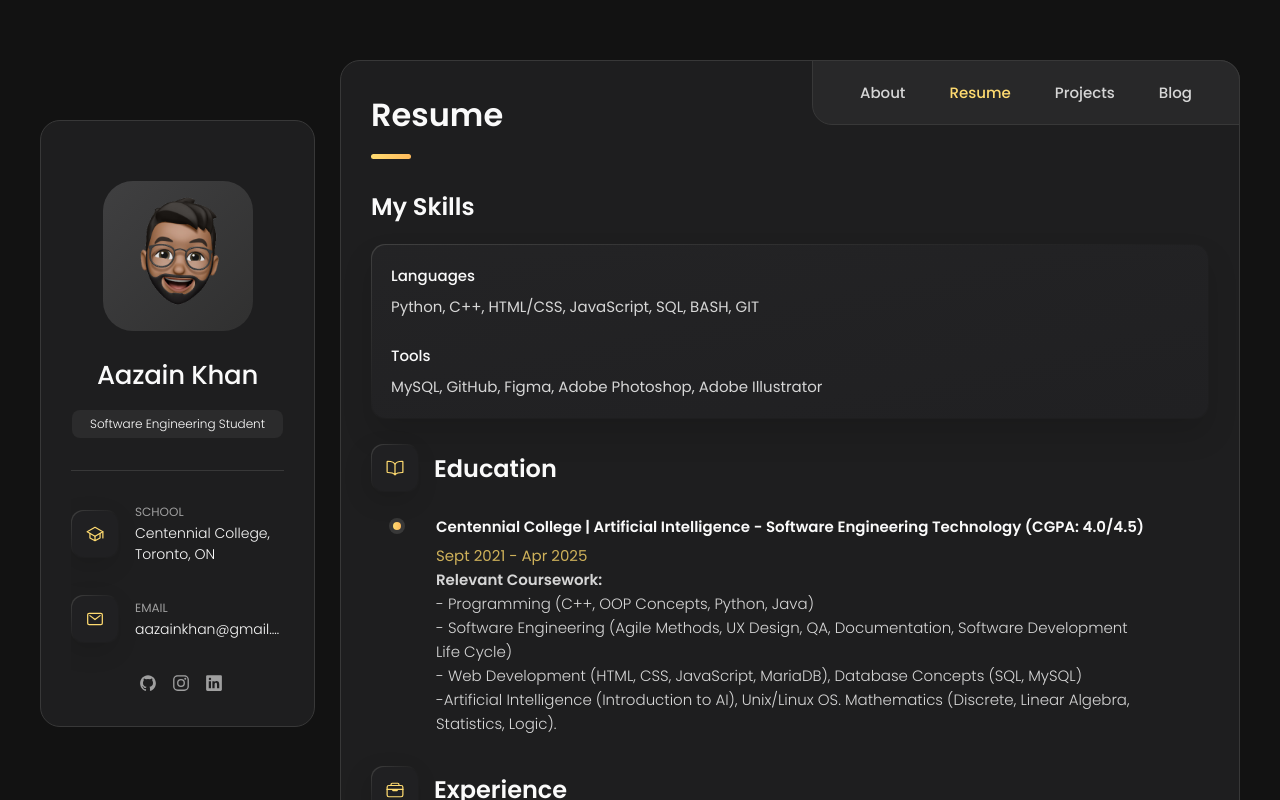
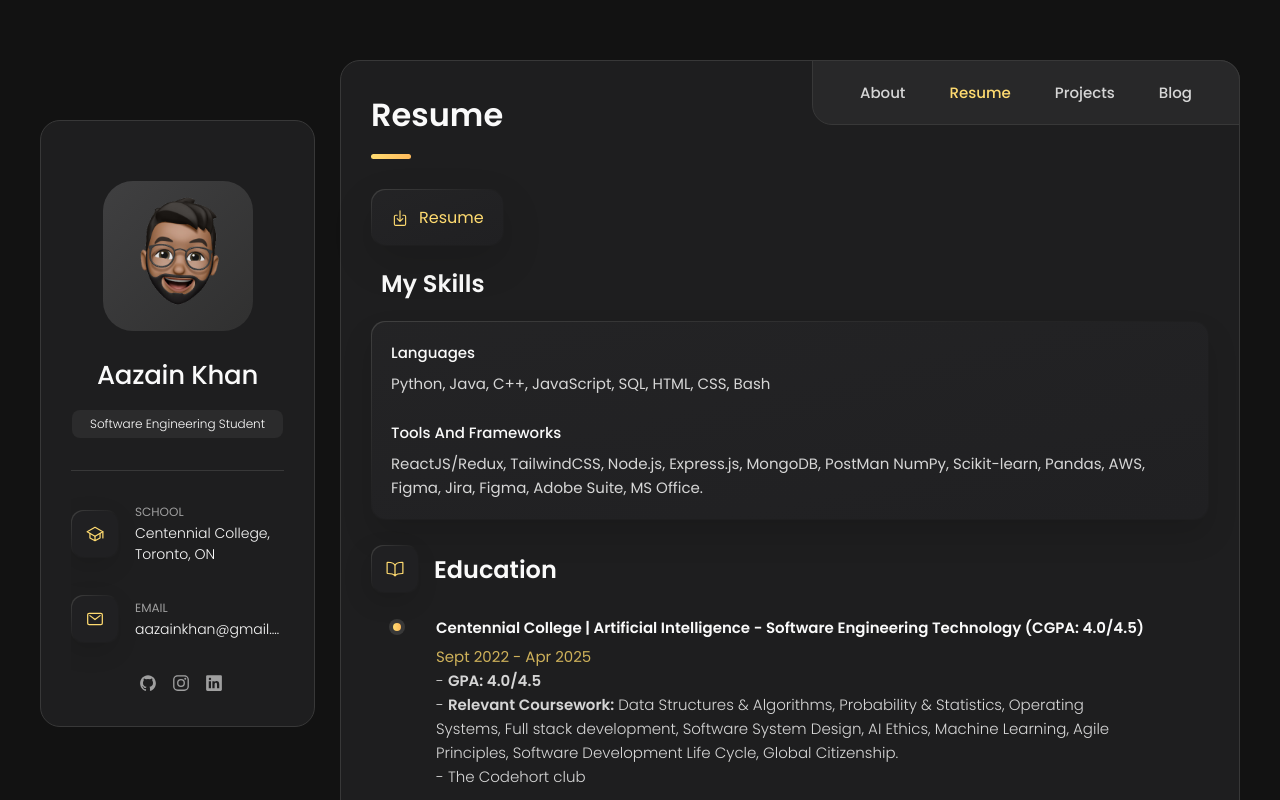
Before and after one commit to AazainKhan/aazainkhan.github.io, a React (Create React App) app: page / in a window 1280 px wide. Both pictures are taken after a click on the button "Resume". Shown: the top 800 px of the page. Built offline with nearby package versions, Linux system fonts and the light colour scheme.

Commit message:
Updated projects and Added resume

```diff
--- a/src/components/Projects.js
+++ b/src/components/Projects.js
@@ -8,35 +8,6 @@ export default function Projects() {
                 </header>
 
                 <section className="projects">
-
-                    <ul className="filter-list">
-
-                        <li className="filter-item">
-                            <button className="active" data-filter-btn>All</button>
-                        </li>
-
-                        <li className="filter-item">
-                            <button data-filter-btn>Web development</button>
-                        </li>
-
-                    </ul>
-
-                    <div className="filter-select-box">
-                        <button className="filter-select" data-select>
-                            <span className="select-value" data-select-value>Select category</span>
-                            <span className="select-icon">
-                                <ion-icon name="chevron-down"></ion-icon>
-                            </span>
-                        </button>
-                        <ul className="select-list">
-                            <li className="select-item">
-                                <button data-select-item>All</button>
-                            </li>
-                            <li className="select-item">
-                                <button data-select-item>Web development</button>
-                            </li>
-                        </ul>
-                    </div>
 
                     <ul className="project-list">
 
@@ -76,6 +47,42 @@ export default function Projects() {
                             </a>
                         </li>
 
+                        <li className="project-item  active" data-filter-item data-category="web development">
+                            <a href="https://github.com/AazainKhan/say-it" target="_blank">
+
+                                <figure className="project-img">
+                                    <div className="project-item-icon-box">
+                                        <ion-icon name="eye-outline"></ion-icon>
+                                    </div>
+
+                                    <img src="./images/project-3.png" alt="LaCucuracha Smash game" loading="lazy" />
+                                </figure>
+
+                                <h3 className="project-title">Say It</h3>
+
+                                <p className="project-category">Web development</p>
+
+                            </a>
+                        </li>
+
+                        <li className="project-item  active" data-filter-item data-category="web development">
+                            <a href="https://github.com/AazainKhan/FNDetectGPT" target="_blank">
+
+                                <figure className="project-img">
+                                    <div className="project-item-icon-box">
+                                        <ion-icon name="eye-outline"></ion-icon>
+                                    </div>
+
+                                    <img src="./images/project-4.png" alt="LaCucuracha Smash game" loading="lazy" />
+                                </figure>
+
+                                <h3 className="project-title">FNDetectGPT</h3>
+
+                                <p className="project-category">Machine Learning</p>
+
+                            </a>
+                        </li>
+
                     </ul>
 
                 </section>
--- a/src/components/Resume.js
+++ b/src/components/Resume.js
@@ -6,6 +6,16 @@ export default function Resume() {
                 <header>
                     <h2 className="h2 article-title">Resume</h2>
                 </header>
+                <a href="https://centennialcollegeedu-my.sharepoint.com/:b:/g/personal/akhan604_my_centennialcollege_ca/EdZBlvWWGYdCquSa58OUUG4BFxkTYfMjnr_vXcYyxio1uw?e=xLS78s" target="_blank">
+                    <button class="form-btn" type="button" data-form-btn>
+                        <ion-icon name="download-outline"></ion-icon>
+                        Resume
+                    </button>
+                </a>
+
+
+
+
 
                 <section className="skill">
 
@@ -19,7 +29,7 @@ export default function Resume() {
                                 <h5 className="h5">Languages</h5>
                             </div>
                             <p className="skills-text">
-                                Python, C++, HTML/CSS, JavaScript, SQL, BASH, GIT
+                                Python, Java, C++, JavaScript, SQL, HTML, CSS, Bash
                             </p>
 
                         </li>
@@ -27,12 +37,11 @@ export default function Resume() {
                         <li className="skills-item">
 
                             <div className="title-wrapper">
-                                <h5 className="h5">Tools</h5>
+                                <h5 className="h5">Tools and Frameworks</h5>
                             </div>
                             <p className="skills-text">
-                                MySQL, GitHub, Figma, Adobe Photoshop, Adobe Illustrator
+                                ReactJS/Redux, TailwindCSS, Node.js, Express.js, MongoDB, PostMan NumPy, Scikit-learn, Pandas, AWS, Figma, Jira, Figma, Adobe Suite, MS Office.
                             </p>
-
                         </li>
 
 
@@ -57,14 +66,12 @@ export default function Resume() {
 
                             <h4 className="h4 timeline-item-title">Centennial College | Artificial Intelligence - Software Engineering Technology (CGPA: 4.0/4.5)</h4>
 
-                            <span>Sept 2021 - Apr 2025</span>
+                            <span>Sept 2022 - Apr 2025</span>
 
                             <p className="timeline-text">
-                                <strong>Relevant Coursework:</strong><br />
-                                - Programming (C++, OOP Concepts, Python, Java) <br />
-                                - Software Engineering (Agile Methods, UX Design, QA, Documentation, Software Development Life Cycle) <br />
-                                - Web Development (HTML, CSS, JavaScript, MariaDB), Database Concepts (SQL, MySQL) <br />
-                                -Artificial Intelligence (Introduction to AI), Unix/Linux OS. Mathematics (Discrete, Linear Algebra, Statistics, Logic).
+                                - <b>GPA: 4.0/4.5</b><br />
+                                - <b>Relevant Coursework:</b> Data Structures & Algorithms, Probability & Statistics, Operating Systems, Full stack development, Software System Design, AI Ethics, Machine Learning, Agile Principles, Software Development Life Cycle, Global Citizenship.<br />
+                                - The Codehort club<br />
                             </p>
 
                         </li>
@@ -89,13 +96,14 @@ export default function Resume() {
 
                             <h4 className="h4 timeline-item-title">Wireless Consultant</h4>
 
-                            <span>2021 — Present</span>
+                            <span>June 2023 — Present</span>
 
                             <p className="timeline-text">
                                 <strong>Staples</strong> <br />
-                                - Proactively sought out new business opportunities by setting up meetings with potential clients to solicit new business in the wireless industry, generating up to 7 contracted sales in a day. <br />
-                                - Delivered exceptional consulting services to individual customers and businesses using personalized needs solutions to build client relations based on honesty, trust, and engagement. <br />
-                                - Managed carrier agreements and financial structures for network plans with consumer and business clients, to meet contractual obligations discreetly and tactfully with organization and attention to detail.
+                                - Performed in the top 20% of wireless consultants in 2023 in Ontario by excelling in personal sales targets.<br />
+                                - Partnered with the store team to create awareness of Staples Wireless offers through referrals resulting in a 50% increase in sales of Bell, Virgin Mobile, and Lucky Mobile services.<br />
+                                - Utilized expert knowledge of products and services towards wireless and wireline solutions for consumer and small business needs using open-ended consulting, resulting in positive customer reviews.<br />
+                                - Collaborated directly with existing and potential clients, providing contract estimates and after-sales support on agreement details, and technology support boosting customer retention and referrals.<br />
                             </p>
 
                         </li>
--- a/src/index.css
+++ b/src/index.css
@@ -765,6 +765,50 @@ main {
   background: var(--jet);
 }
 
+.form-btn {
+  position: relative;
+  width: 100%;
+  background: var(--border-gradient-onyx);
+  color: var(--orange-yellow-crayola);
+  display: flex;
+  justify-content: center;
+  align-items: center;
+  gap: 10px;
+  padding: 13px 20px;
+  border-radius: 14px;
+  font-size: var(--fs-6);
+  text-transform: capitalize;
+  box-shadow: var(--shadow-3);
+  z-index: 1;
+  transition: var(--transition-1);
+}
+
+.form-btn::before {
+  content: "";
+  position: absolute;
+  inset: 1px;
+  background: var(--bg-gradient-jet);
+  border-radius: inherit;
+  z-index: -1;
+  transition: var(--transition-1);
+}
+
+.form-btn ion-icon { font-size: 16px; }
+
+.form-btn:hover { background: var(--bg-gradient-yellow-1); }
+
+.form-btn:hover::before { background: var(--bg-gradient-yellow-2); }
+
+.form-btn:disabled {
+  opacity: 0.7;
+  cursor: not-allowed;
+}
+
+.form-btn:disabled:hover { background: var(--border-gradient-onyx); }
+
+.form-btn:disabled:hover::before { background: var(--bg-gradient-jet); }
+
+
 .timeline-item::after {
   content: "";
   position: absolute;
@@ -789,7 +833,7 @@ main {
  */
 
 .skills-title {
-  margin-bottom: 20px;
+  margin: 20px 10px;
 }
 
 .skills-list {
@@ -1511,6 +1555,8 @@ main {
 
 
 
+
+
   /**
    * CONTACT
    */
@@ -1521,7 +1567,7 @@ main {
 
   .form-btn {
     width: max-content;
-    margin-left: auto;
+    margin-right: auto;
   }
 
 }
```
Also changed, not shown: public/images/project-3.png (added), public/images/project-4.png (added).
